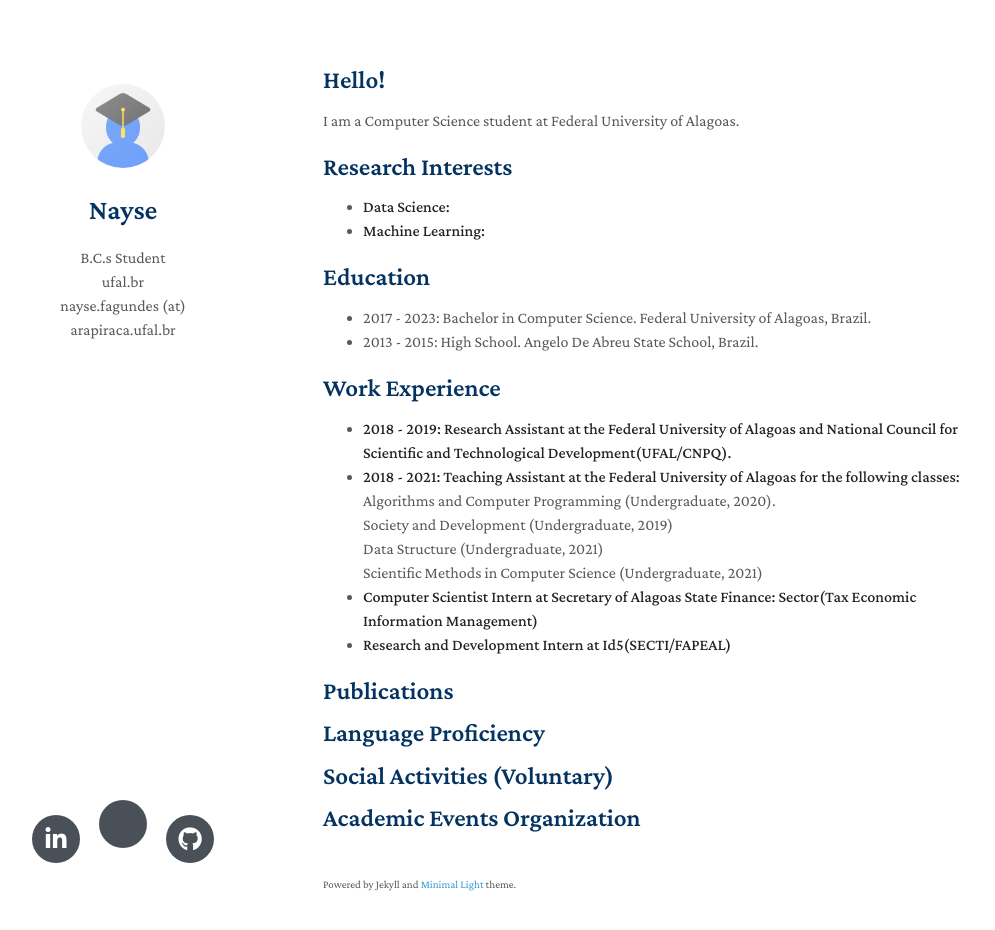
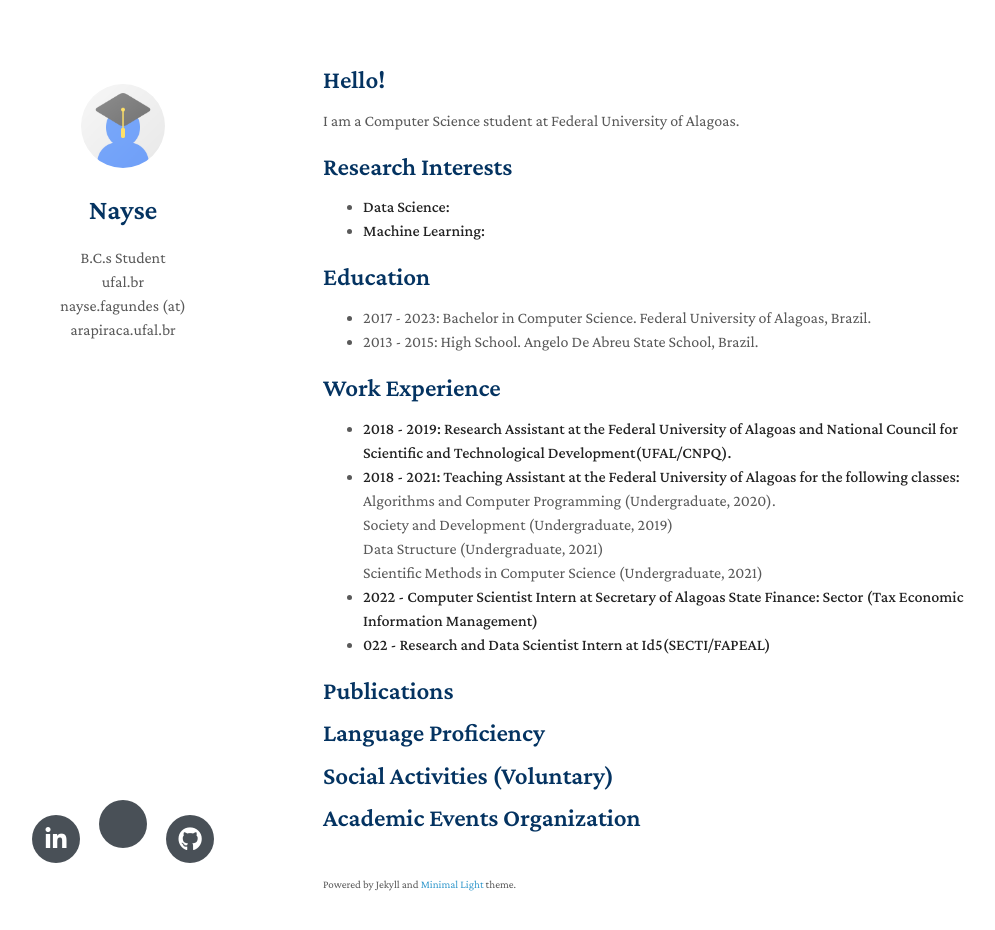
Before and after one commit to nayse/nayse.github.io, a Jekyll site: the page built from index.md, in a window 1280 px wide and 965 px high. Shown: the top 930 px of the window, without its empty margins (147-1142 px from the left). Built offline with Jekyll 4.4.1, drawn with Linux system fonts in a browser that asks for light colours; nearby versions of some CDN libraries; a style sheet for code colours, icons or effects is not loaded; our own code applies the rules of GitHub Pages for plain Markdown files.

Commit message:
Update index.md

```diff
--- a/index.md
+++ b/index.md
@@ -28,9 +28,9 @@ Technological Development(UFAL/CNPQ).**
   Data Structure (Undergraduate, 2021)
   <br>
   Scientific Methods in Computer Science (Undergraduate, 2021)
-- **Computer Scientist Intern at Secretary of Alagoas State Finance: Sector(Tax Economic
+- **2022 - Computer Scientist Intern at Secretary of Alagoas State Finance: Sector (Tax Economic
 Information Management)**
-- **Research and Development Intern at Id5(SECTI/FAPEAL)**
+- **022 - Research and Data Scientist Intern at Id5(SECTI/FAPEAL)**
 
 
 ## Publications
```
